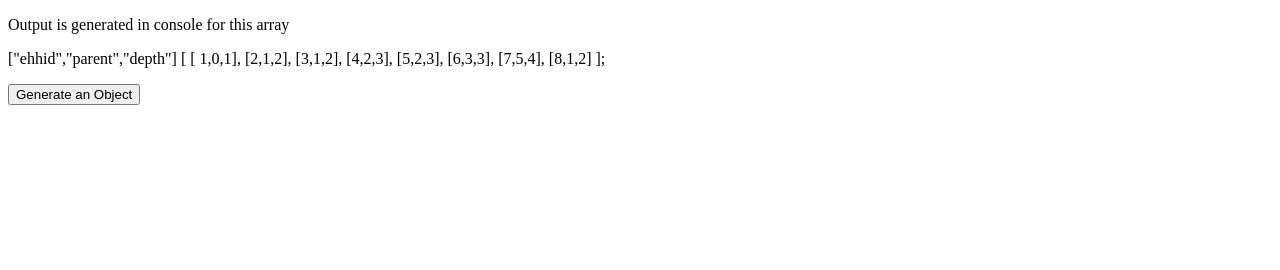
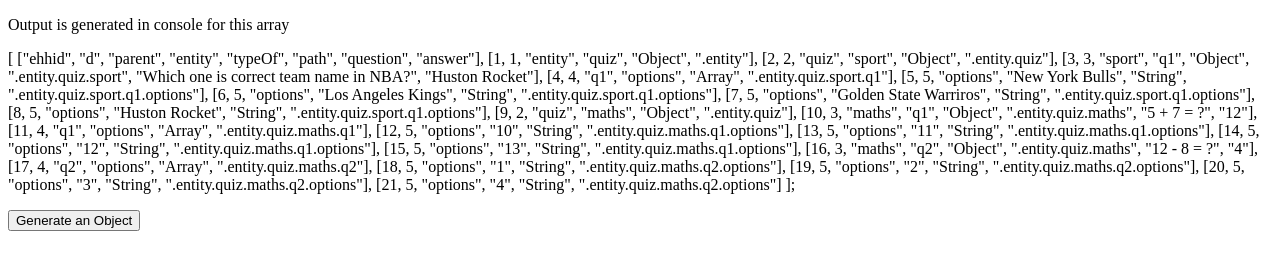
Before and after one commit to KGayatri15/2DArray2Ob, a plain HTML site: page index.html in a window 1280 px wide. Drawn offline with Linux system fonts and the light colour scheme.

Commit message:
Update in the array

```diff
--- a/index.html
+++ b/index.html
@@ -9,17 +9,30 @@
 <body>
     <p>Output is generated in console for this array</p>
     <p>
-     ["ehhid","parent","depth"]
-    [
-        [ 1,0,1],
-        [2,1,2],
-        [3,1,2],
-        [4,2,3],
-        [5,2,3],
-        [6,3,3],
-        [7,5,4],
-        [8,1,2]
-    ];
+     [
+  ["ehhid", "d", "parent", "entity", "typeOf", "path", "question", "answer"],
+  [1, 1, "entity", "quiz", "Object", ".entity"],
+  [2, 2, "quiz", "sport", "Object", ".entity.quiz"],
+  [3, 3, "sport", "q1", "Object", ".entity.quiz.sport", "Which one is correct team name in NBA?", "Huston Rocket"],
+  [4, 4, "q1", "options", "Array", ".entity.quiz.sport.q1"],
+  [5, 5, "options", "New York Bulls", "String", ".entity.quiz.sport.q1.options"],
+  [6, 5, "options", "Los Angeles Kings", "String", ".entity.quiz.sport.q1.options"],
+  [7, 5, "options", "Golden State Warriros", "String", ".entity.quiz.sport.q1.options"],
+  [8, 5, "options", "Huston Rocket", "String", ".entity.quiz.sport.q1.options"],
+  [9, 2, "quiz", "maths", "Object", ".entity.quiz"],
+  [10, 3, "maths", "q1", "Object", ".entity.quiz.maths", "5 + 7 = ?", "12"],
+  [11, 4, "q1", "options", "Array", ".entity.quiz.maths.q1"],
+  [12, 5, "options", "10", "String", ".entity.quiz.maths.q1.options"],
+  [13, 5, "options", "11", "String", ".entity.quiz.maths.q1.options"],
+  [14, 5, "options", "12", "String", ".entity.quiz.maths.q1.options"],
+  [15, 5, "options", "13", "String", ".entity.quiz.maths.q1.options"],
+  [16, 3, "maths", "q2", "Object", ".entity.quiz.maths", "12 - 8 = ?", "4"],
+  [17, 4, "q2", "options", "Array", ".entity.quiz.maths.q2"],
+  [18, 5, "options", "1", "String", ".entity.quiz.maths.q2.options"],
+  [19, 5, "options", "2", "String", ".entity.quiz.maths.q2.options"],
+  [20, 5, "options", "3", "String", ".entity.quiz.maths.q2.options"],
+  [21, 5, "options", "4", "String", ".entity.quiz.maths.q2.options"]
+];
     </p>
      <button id="start1" onclick="return start1();">Generate an Object</button>
     </div>
```
